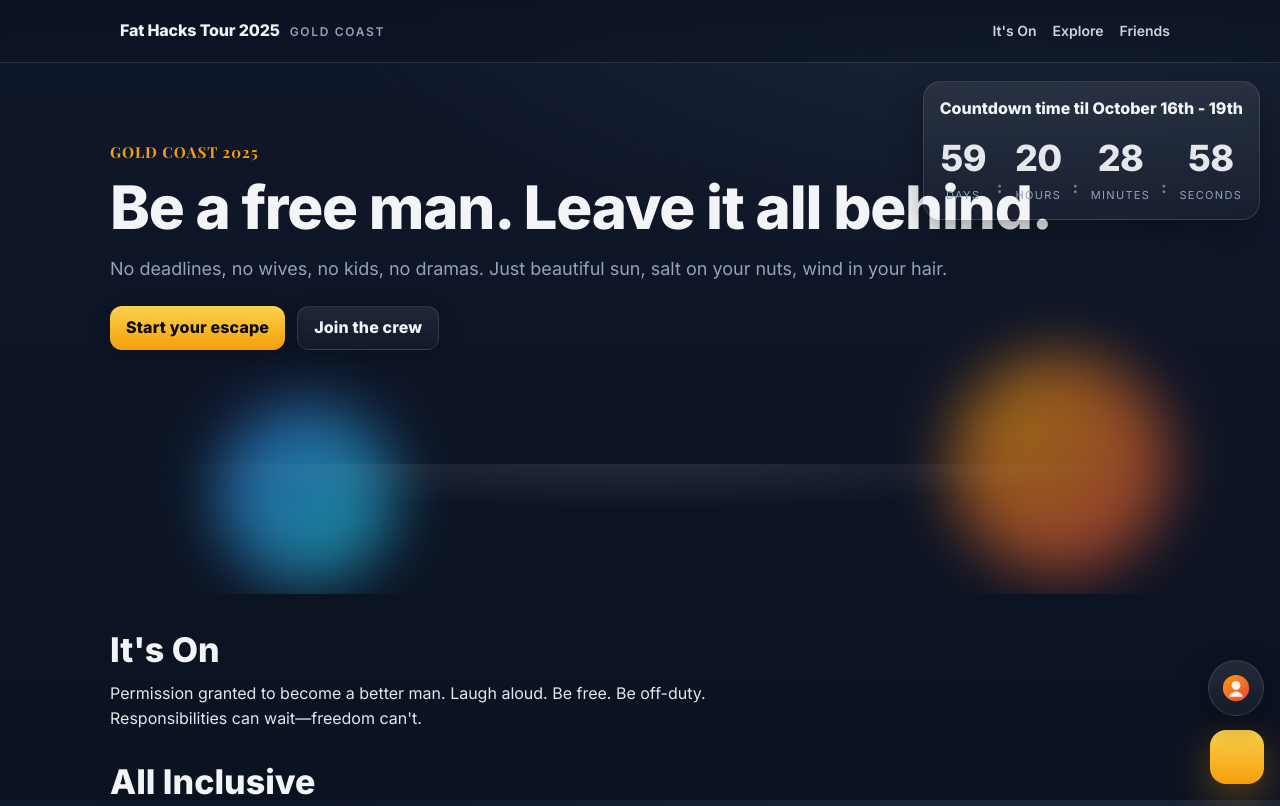
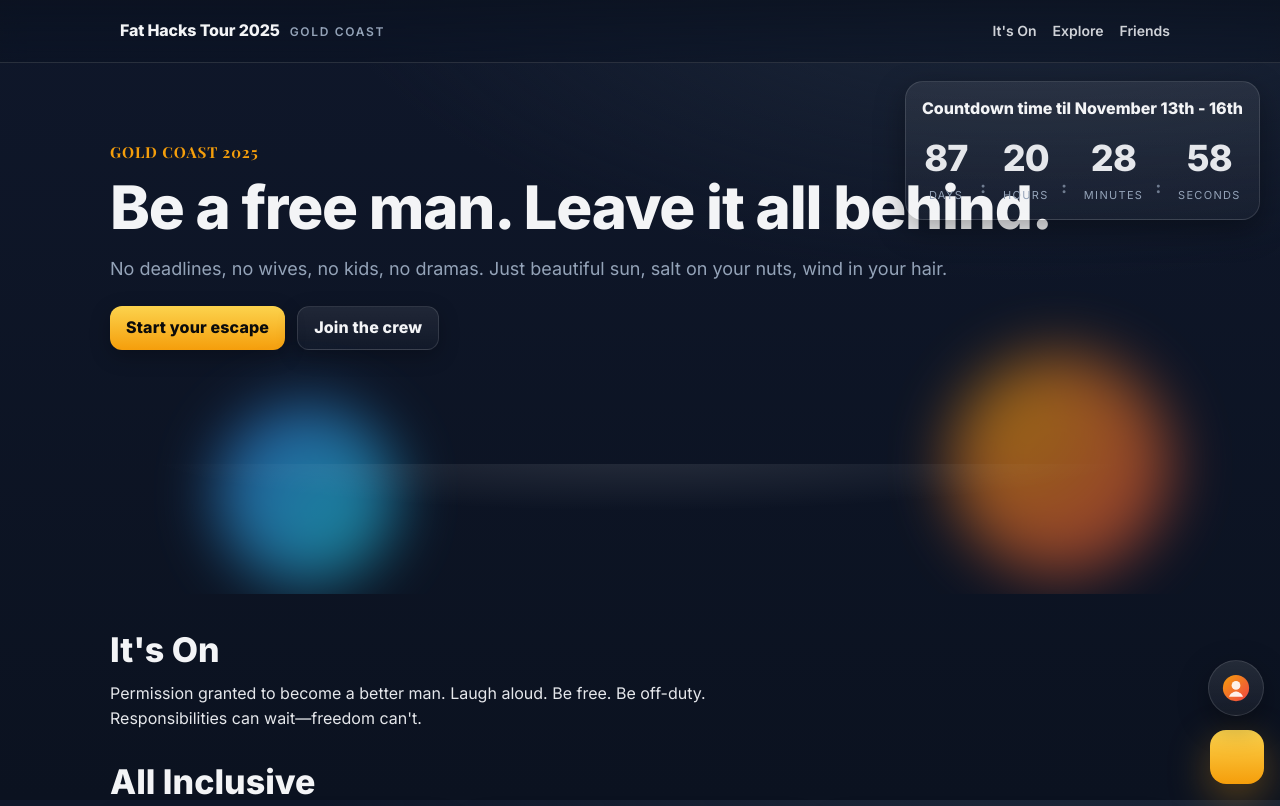
Before and after one commit to GaryBary/FatHacks-2025-Web, a website: page index.html in a window 1280 px wide. Shown: the top 806 px of the page. Drawn offline with nearby package versions, Linux system fonts and the light colour scheme.

Commit message:
Update index.html

```diff
--- a/index.html
+++ b/index.html
@@ -48,8 +48,8 @@
             <div class="orb orb-b"></div>
             <div class="wave"></div>
           </div>
-          <aside id="heroCountdown" class="hero-countdown" aria-label="Countdown time til October 16th - 19th. Fat Hacks Tour 2025" data-target-date="2025-10-16T00:00:00">
-            <p class="countdown-title">Countdown time til October 16th - 19th</p>
+          <aside id="heroCountdown" class="hero-countdown" aria-label="Countdown time til November 13th - 16th. Fat Hacks Tour 2025" data-target-date="2025-11-13T00:00:00">
+            <p class="countdown-title">Countdown time til November 13th - 16th</p>
             <div class="count-inline" role="timer" aria-live="polite">
               <div class="u"><span class="n" id="hc-days">0</span><span class="l">Days</span></div>
               <div class="sep">:</div>
```
